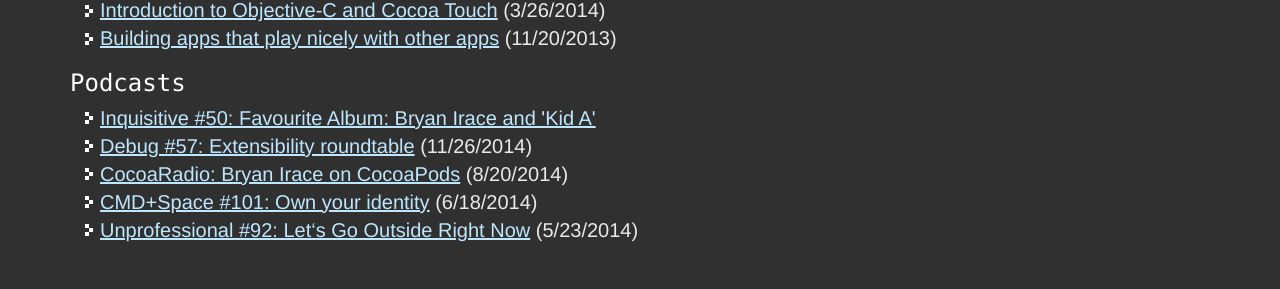
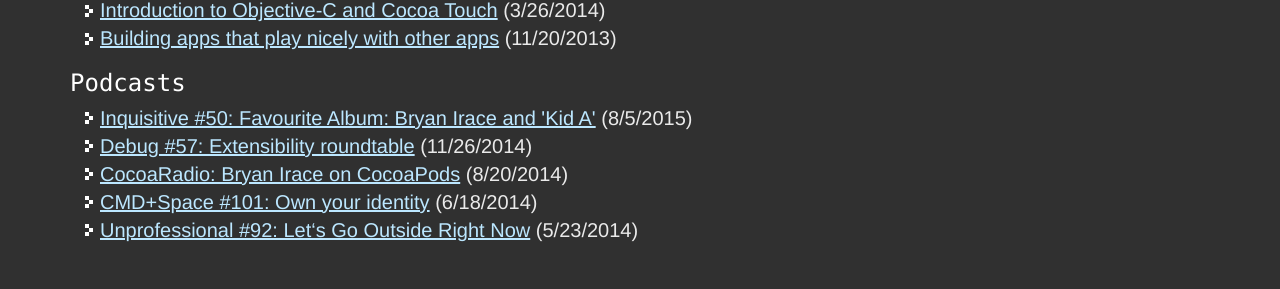
Before and after one commit to irace/irace.github.com, a Jekyll site: the page built from index.html, in a window 1280 px wide. Shown: the part 1245-1534 px from the top of the page. Built offline with Jekyll 4.4.1, drawn with Linux system fonts in a browser that asks for light colours; nearby versions of some CDN libraries.

Commit message:
Update index.html

```diff
--- a/index.html
+++ b/index.html
@@ -80,7 +80,7 @@
     <section>
       <h3>Podcasts</h3>
       <ul class="bullet">
-        <li><a href="http://www.relay.fm/inquisitive/50">Inquisitive #50: Favourite Album: Bryan Irace and 'Kid A'</a>
+        <li><a href="http://www.relay.fm/inquisitive/50">Inquisitive #50: Favourite Album: Bryan Irace and 'Kid A'</a> (8/5/2015)</li>
         <li><a href="https://itunes.apple.com/us/podcast/57-extensibility-roundtable/id578812394?i=326160445&amp;mt=2">Debug #57: Extensibility roundtable</a> (11/26/2014)</li>
         <li><a href="http://irace.me/files/cocoapods.mp3">CocoaRadio: Bryan Irace on CocoaPods</a> (8/20/2014)</li>
         <li><a href="http://5by5.tv/cmdspace/101">CMD+Space #101: Own your identity</a> (6/18/2014)</li>
```
